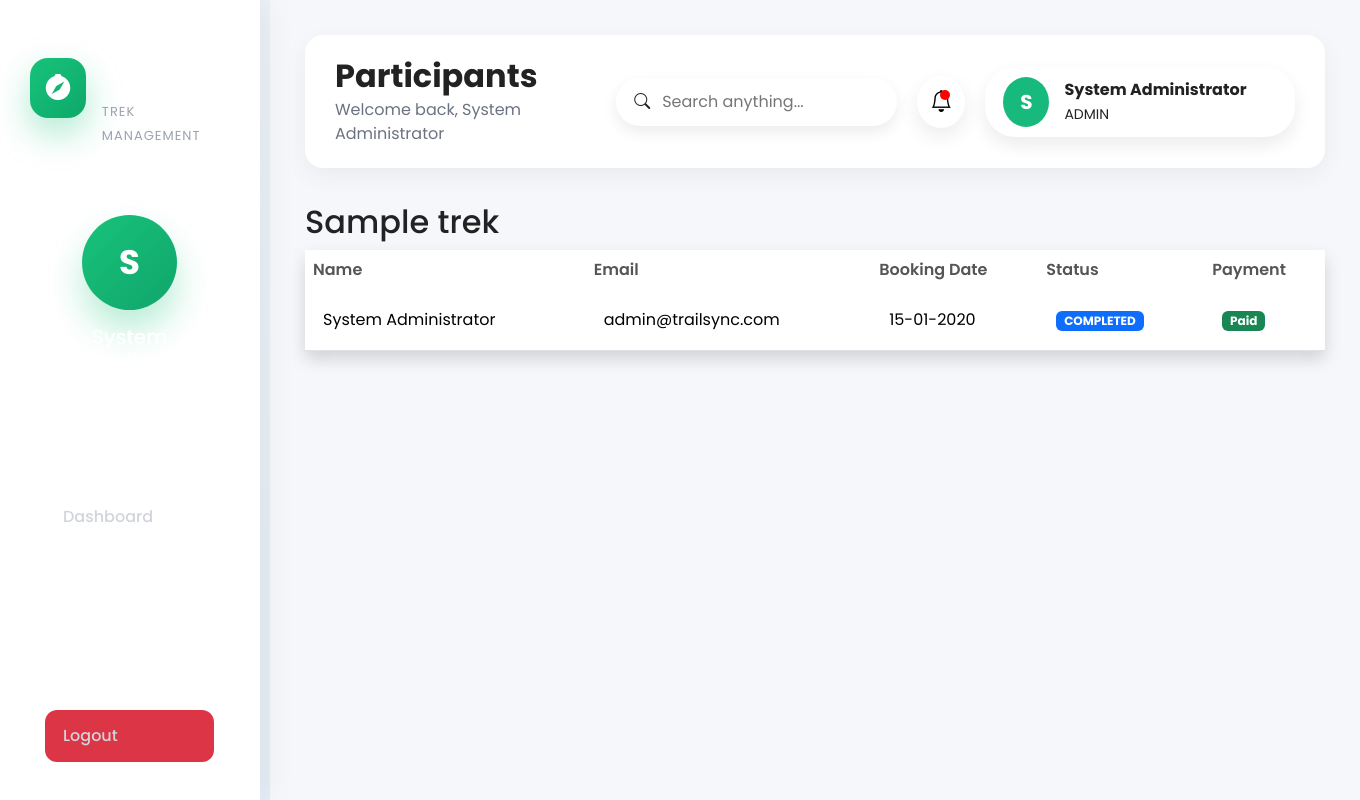
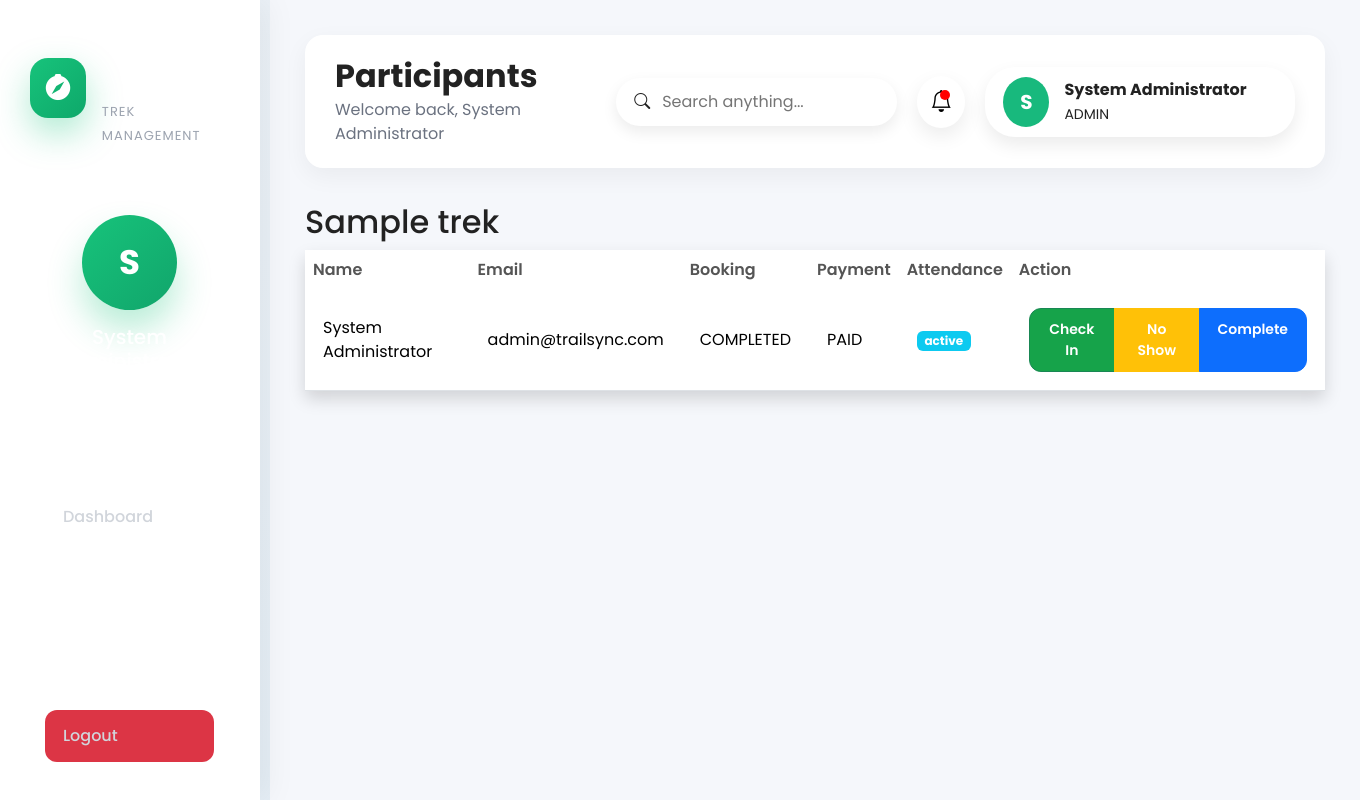
Before and after one commit to Sheetal-cell/TrailSync, a Flask app: page /staff/trek/1/participants in a window 1360 px wide. Run offline with Flask 3, Linux system fonts and the light colour scheme; a user stored in the database is signed in; tables that the repository leaves empty hold one stand-in row (values such as "Sample post").

Commit message:
added trekker's participation

```diff
--- a/app/staff/routes.py
+++ b/app/staff/routes.py
@@ -145,3 +145,47 @@ def participants(trek_id):
         "staff/participants.html",
         trek=trek
     )
+
+@staff_bp.route("/booking/<int:booking_id>/attendance/<status>")
+@login_required
+def update_attendance(booking_id, status):
+
+    booking = Booking.query.get_or_404(booking_id)
+
+    if booking.trek.assigned_staff_id != current_user.id:
+        return "Unauthorized", 403
+
+    allowed = [
+        "REGISTERED",
+        "CHECKED_IN",
+        "NO_SHOW",
+        "COMPLETED"
+    ]
+
+    if status not in allowed:
+        flash(
+            "Invalid attendance status.",
+            "danger"
+        )
+        return redirect(
+            url_for(
+                "staff.participants",
+                trek_id=booking.trek.id
+            )
+        )
+
+    booking.attendance_status = status
+
+    db.session.commit()
+
+    flash(
+        "Attendance updated successfully.",
+        "success"
+    )
+
+    return redirect(
+        url_for(
+            "staff.participants",
+            trek_id=booking.trek.id
+        )
+    )
--- a/app/templates/staff/participants.html
+++ b/app/templates/staff/participants.html
@@ -22,65 +22,64 @@ Dashboard
 <table class="table table-hover shadow">
 <thead>
 <tr>
-
 <th>Name</th>
 <th>Email</th>
-<th>Booking Date</th>
-<th>Status</th>
+<th>Booking</th>
 <th>Payment</th>
-
+<th>Attendance</th>
+<th>Action</th>
 </tr>
-
 </thead>
 <tbody>
+{% for booking in trek.bookings %}
+<tr>
 
-{% for booking in trek.bookings %}
-
-<tr>
+<td>{{ booking.user.full_name }}</td>
+<td>{{ booking.user.email }}</td>
+<td>{{ booking.booking_status }}</td>
+<td>{{ booking.payment_status }}</td>
 <td>
 
-{{ booking.user.full_name }}
+<span class="badge bg-info">
 
-</td>
-<td>
-
-{{ booking.user.email }}
-
-</td>
-<td>
-
-{{ booking.booking_date.strftime("%d-%m-%Y") }}
-
-</td>
-<td>
-
-<span class="badge bg-primary">
-
-{{ booking.booking_status }}
+{{ booking.attendance_status }}
 
 </span>
 </td>
 <td>
+<div class="btn-group">
 
-{% if booking.payment_status=="PAID" %}
+<a
+class="btn btn-success btn-sm"
+href="{{ url_for('staff.update_attendance',
+booking_id=booking.id,
+status='CHECKED_IN') }}">
 
-<span class="badge bg-success">
-Paid
-</span>
+Check In
 
-{% else %}
+</a>
+<a
+class="btn btn-warning btn-sm"
+href="{{ url_for('staff.update_attendance',
+booking_id=booking.id,
+status='NO_SHOW') }}">
 
-<span class="badge bg-warning">
-Pending
-</span>
+No Show
 
-{% endif %}
+</a>
+<a
+class="btn btn-primary btn-sm"
+href="{{ url_for('staff.update_attendance',
+booking_id=booking.id,
+status='COMPLETED') }}">
 
+Complete
+
+</a>
+</div>
 </td>
 </tr>
-
 {% endfor %}
-
 </tbody>
 </table>
 
```
